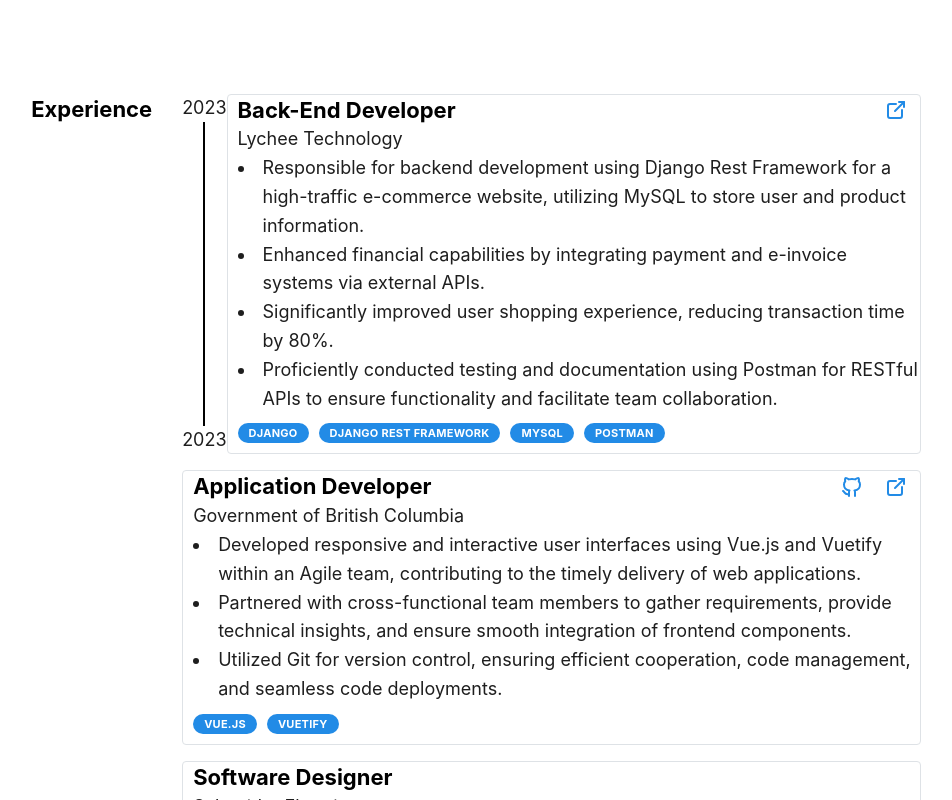
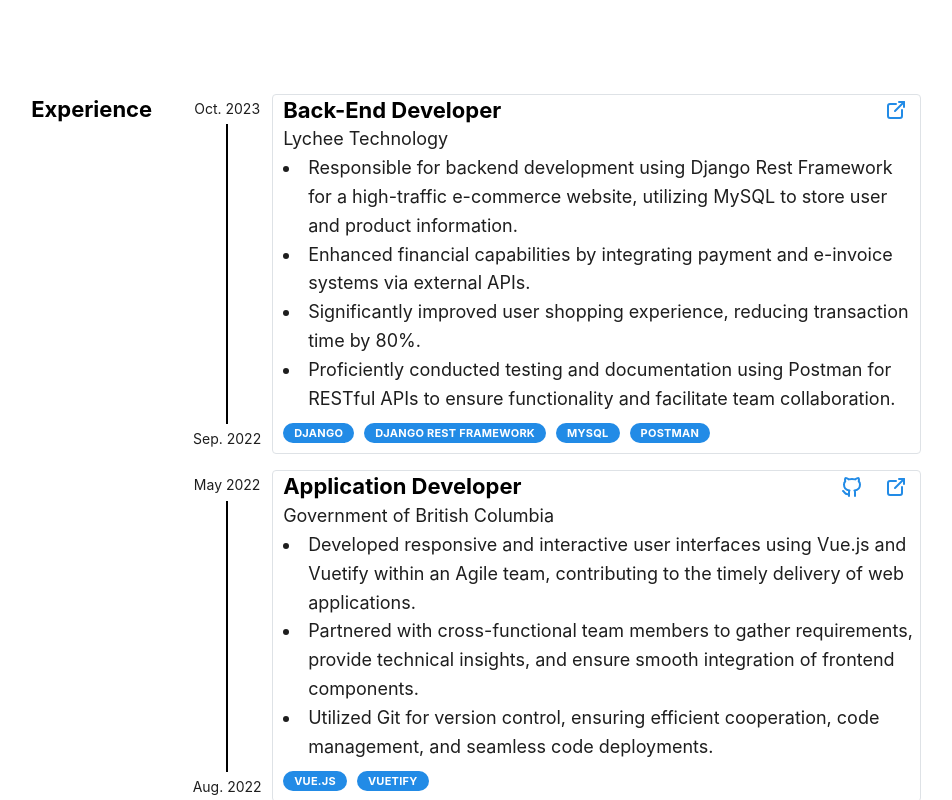
Before and after one commit to garyfan1/my_first_react, a React (Vite) app: page / in a window 1280 px wide. Shown: the part 1360-2160 px from the top of the page, without its empty margins (164-1116 px from the left). Built offline with nearby package versions, Linux system fonts and the light colour scheme.

Commit message:
create timeline component

```diff
--- /dev/null
+++ b/src/components/timeline.tsx
@@ -0,0 +1,35 @@
+import { Flex, Center, Text } from "@mantine/core";
+
+interface TimelineProps {
+  start_date: String;
+  end_date: String;
+}
+
+const Timeline = ({ start_date, end_date }: TimelineProps) => {
+  return (
+    <>
+      <Flex
+        py={5}
+        mx={10}
+        miw={70}
+        align="center"
+        justify="space-between"
+        direction="column"
+      >
+        <Text mb={5} size="sm">
+          {start_date}
+        </Text>
+        <Center style={{ height: "100%" }}>
+          <div
+            style={{ border: "1px solid black", height: "100%", width: "1px" }}
+          ></div>
+        </Center>
+        <Text mt={5} size="sm">
+          {end_date}
+        </Text>
+      </Flex>
+    </>
+  );
+};
+
+export default Timeline;
--- a/src/sections/experience.tsx
+++ b/src/sections/experience.tsx
@@ -10,13 +10,13 @@
   Grid,
   Divider,
   Flex,
-  Timeline,
   Center,
   Space,
 } from "@mantine/core";
 import { forwardRef } from "react";
 import { IconExternalLink, IconBrandGithub } from "@tabler/icons-react";
 import MyPaper from "../components/myPaper";
+import Timeline from "../components/timeline";
 
 const Experience = forwardRef<HTMLHeadingElement>((_, experienceRef) => {
   return (
@@ -31,15 +31,7 @@
           <Grid.Col span={10}>
             <Stack>
               <Flex>
-                <Flex justify="space-between" direction="column">
-                <Text>2023</Text>
-                <Center style={{height:"100%"}}>
-
-                <div style={{border: "1px solid black", height:"100%", width:"1px"}}></div>
-                </Center>
-                <Text>2023</Text>
-                </Flex>
-
+                <Timeline start_date="Oct. 2023" end_date="Sep. 2022" />
                 <MyPaper>
                   <Group justify="space-between">
                     <Title order={3}>Back-End Developer</Title>
@@ -58,16 +50,16 @@
                     <List>
                       <List.Item>
                         Responsible for backend development using Django Rest
-                      Framework for a high-traffic e-commerce website, utilizing
-                      MySQL to store user and product information.
+                        Framework for a high-traffic e-commerce website,
+                        utilizing MySQL to store user and product information.
                       </List.Item>
                       <List.Item>
-                      Enhanced financial capabilities by integrating payment and
-                      e-invoice systems via external APIs.
+                        Enhanced financial capabilities by integrating payment
+                        and e-invoice systems via external APIs.
                       </List.Item>
                       <List.Item>
-                      Significantly improved user shopping experience, reducing
-                      transaction time by 80%.
+                        Significantly improved user shopping experience,
+                        reducing transaction time by 80%.
                       </List.Item>
                       <List.Item>
                         Proficiently conducted testing and documentation using
@@ -83,6 +75,8 @@
                 </MyPaper>
               </Flex>
 
+              <Flex>
+                <Timeline start_date="May 2022" end_date="Aug. 2022" />
                 <MyPaper>
                   <Group justify="space-between">
                     <Title order={3}>Application Developer</Title>
@@ -109,9 +103,9 @@
                   <Container p="0 16 0 0">
                     <List>
                       <List.Item>
-                      Developed responsive and interactive user interfaces using
-                      Vue.js and Vuetify within an Agile team, contributing to
-                      the timely delivery of web applications.
+                        Developed responsive and interactive user interfaces
+                        using Vue.js and Vuetify within an Agile team,
+                        contributing to the timely delivery of web applications.
                       </List.Item>
                       <List.Item>
                         Partnered with cross-functional team members to gather
@@ -129,7 +123,10 @@
                     <Badge>Vue.js</Badge> <Badge>Vuetify</Badge>
                   </Group>
                 </MyPaper>
+              </Flex>
 
+              <Flex>
+                <Timeline start_date="Jan. 2022" end_date="Apr. 2022" />
                 <MyPaper>
                   <Title order={3}>Software Designer</Title>
                   <Text>Schneider Electric</Text>
@@ -144,6 +141,7 @@
                   </Container>
                   <Badge my={10}>Angular</Badge>
                 </MyPaper>
+              </Flex>
             </Stack>
           </Grid.Col>
         </Grid>
```
Lines whose indentation alone changed are shown as unchanged.
